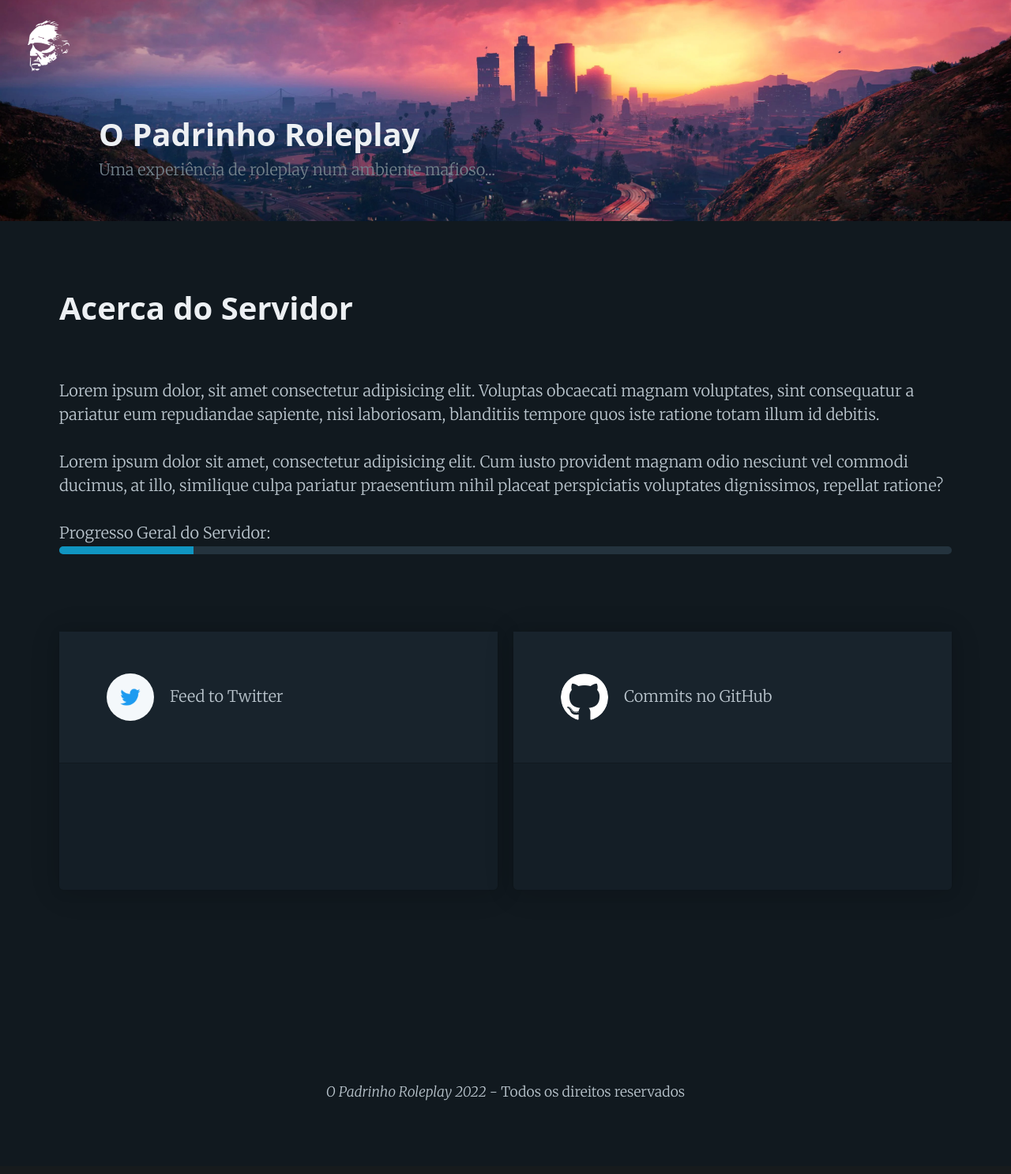
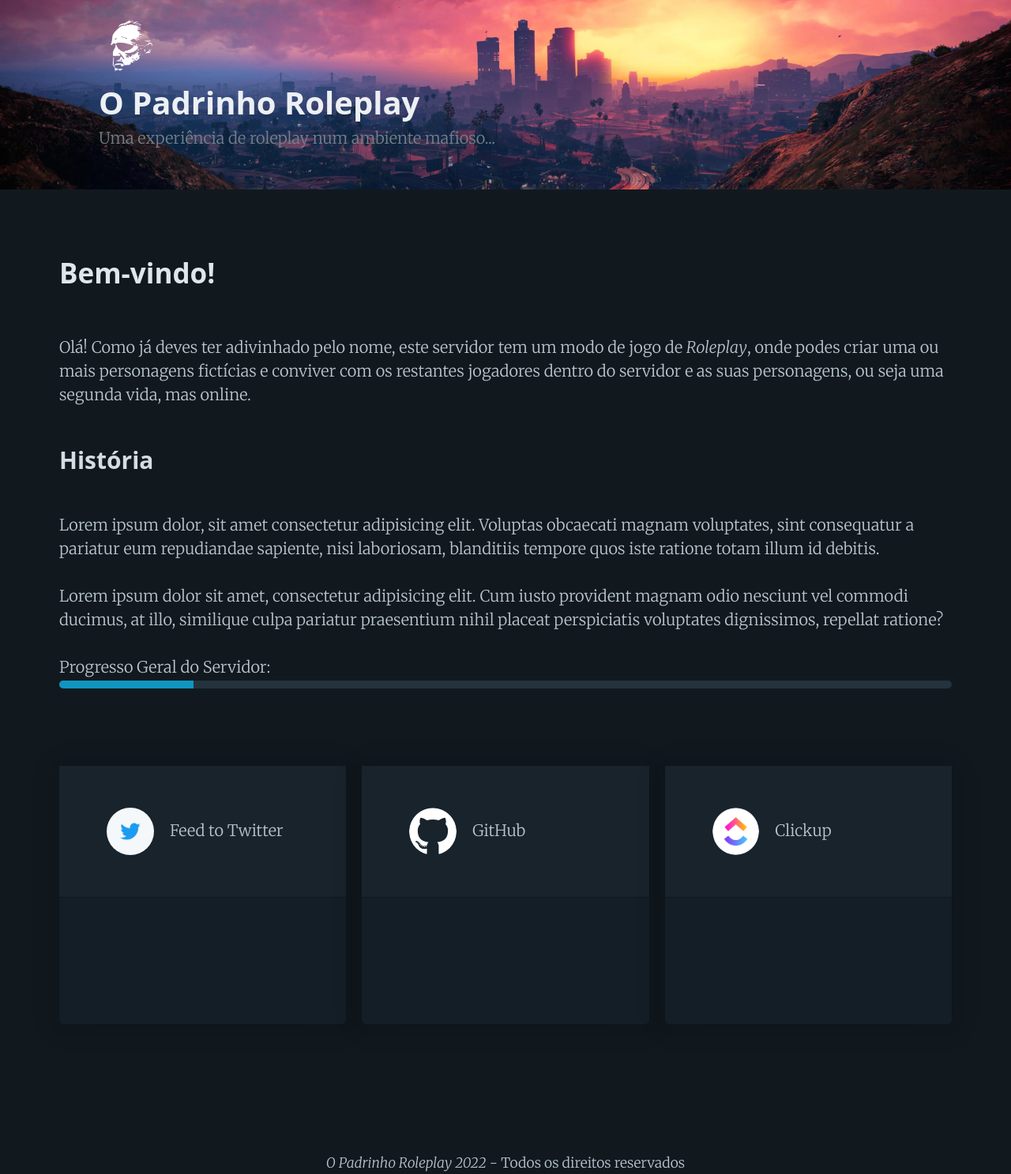
Before and after one commit to VIRUXEParty/web-opadrinhoroleplay, a PHP site: page / in a window 1280 px wide. Shown: the whole page at 79% size. Before the commit the page ends 1394 px from the top, so only its background shows below. Run offline with PHP 8.4, Linux system fonts and the light colour scheme.

Commit message:
add clickup column

```diff
--- a/index.php
+++ b/index.php
@@ -14,13 +14,9 @@
 
 <body>
 	<div class="hero">
-		<nav class="container-fluid">
-			<ul>
-				<li><a href="./" class="contrast" onclick="event.preventDefault()"><img id="padrinho" src="img/padrinho.png"></a></li>
-			</ul>
-			<!-- <a href="https://www.guilded.gg/opadrinhoroleplay" data-tooltip="Entrar no servidor de Guilded" title="Entrar no servidor de Guilded" class="outline"><img id="guilded" src="img/guilded-logo.png" alt="Logo Guilded" class="logo">Servidor Guilded</a> -->
-		</nav>
+		<nav class="container-fluid"></nav>
 		<header class="container">
+			<img id="padrinho" src="img/padrinho.png" alt="">
 			<div class="headings">
 				<h1>O Padrinho Roleplay</h1>
 				<h2>Uma experiência de roleplay num ambiente mafioso...</h2>
@@ -29,7 +25,9 @@
 		</header>
 	</div>
 	<main class="container">
-		<h1>Acerca do Servidor</h1>
+		<h2>Bem-vindo!</h2>
+		<p>Olá! Como já deves ter adivinhado pelo nome, este servidor tem um modo de jogo de <i>Roleplay</i>, onde podes criar uma ou mais personagens fictícias e conviver com os restantes jogadores dentro do servidor e as suas personagens, ou seja uma segunda vida, mas online. </p>
+		<h3>História</h3>
 		<p>
 			Lorem ipsum dolor, sit amet consectetur adipisicing elit. Voluptas obcaecati magnam voluptates, sint consequatur a pariatur eum repudiandae sapiente, nisi laboriosam, blanditiis tempore quos iste ratione totam illum id debitis.
 		</p>
@@ -37,17 +35,20 @@
 			Lorem ipsum dolor sit amet, consectetur adipisicing elit. Cum iusto provident magnam odio nesciunt vel commodi ducimus, at illo, similique culpa pariatur praesentium nihil placeat perspiciatis voluptates dignissimos, repellat ratione?
 		</p>
 
-		Progresso Geral do Servidor:<progress value="15" max="100"></progress>
+		<span>Progresso Geral do Servidor:</span><progress value="15" max="100"></progress>
 		<div id="feeds" class="grid">
 			<article>
 				<header><img id="twitter" src="img/twitter.png" class="logo">Feed to Twitter</header>
 			</article>
 			<article>
-				<header><img id="github" src="img/github.png" class="logo">Commits no GitHub</header>
+				<header><img id="github" src="img/github.png" class="logo">GitHub</header>
+			</article>
+			<article>
+				<header><img src="img/clickup.png" class="logo">Clickup</header>
 			</article>
 		</div>
 	</main>
-	<footer style="text-align: center;">
+	<footer>
 		<small><i>O Padrinho Roleplay 2022</i> - Todos os direitos reservados</small>
 	</footer>
 </body>
--- a/style.css
+++ b/style.css
@@ -33,3 +33,8 @@ body {
 #feeds {
 	margin-top: 0;
 }
+
+footer {
+	text-align: center;
+	padding: 0 !important;
+}
```
Also changed, not shown: img/clickup.png (added).
